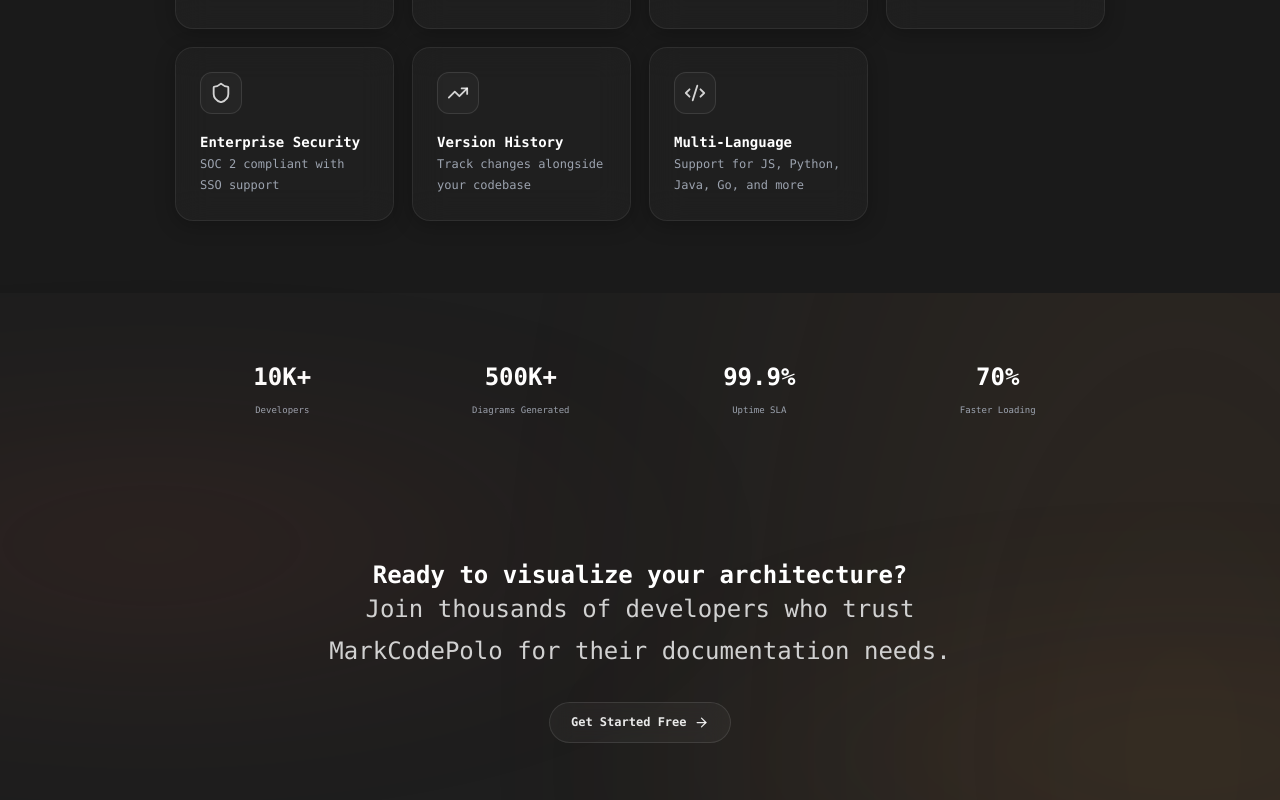
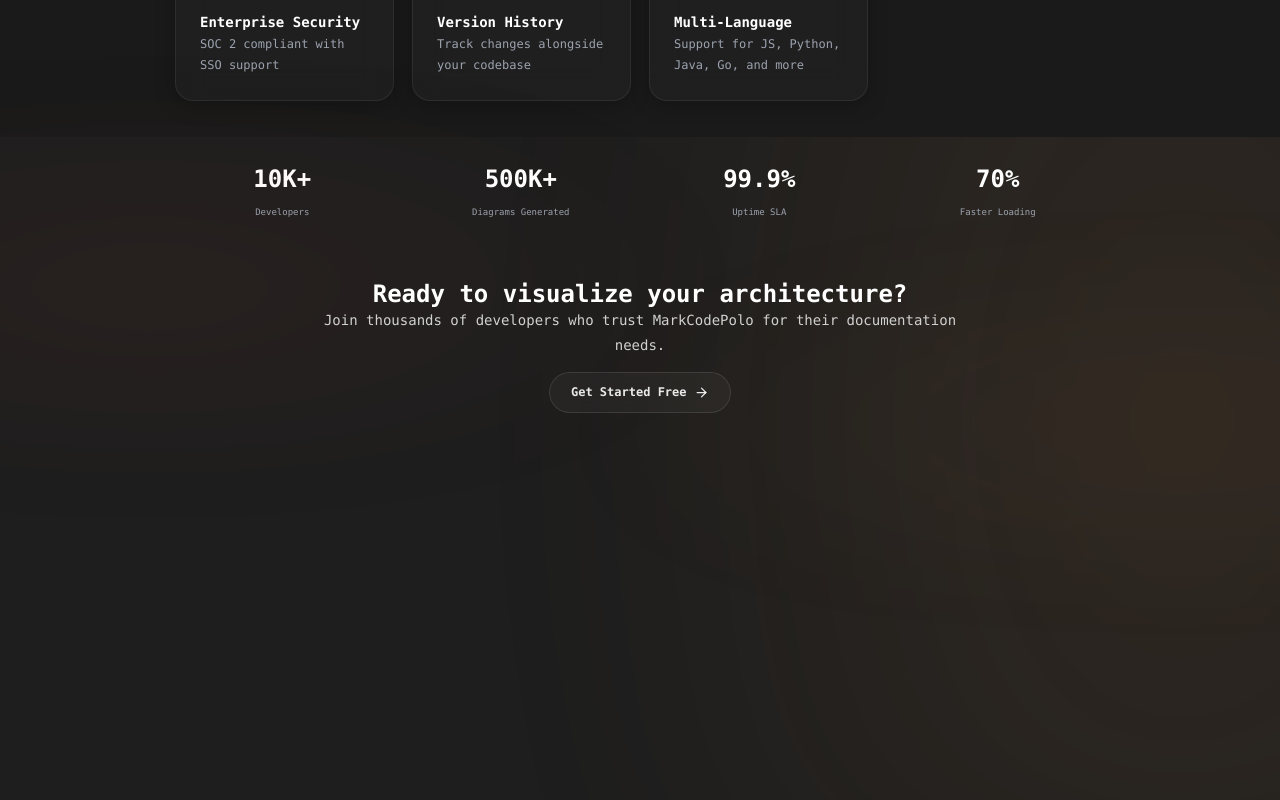
Before and after one commit to michelllinstar/LAHacks2026, a Next.js app in the folder frontend/: page / in a window 1280 px wide. Shown: the part 1420-2220 px from the top of the page. Built offline with nearby package versions, Linux system fonts and the light colour scheme.

Commit message:
Login page no-scroll + landing footer cleanup

```diff
--- a/frontend/src/app/components/auth/LoginPage.tsx
+++ b/frontend/src/app/components/auth/LoginPage.tsx
@@ -166,7 +166,7 @@
   };
 
   return (
-    <div className="min-h-screen bg-[#1e1e1e] flex aurora-bg">
+    <div className="h-screen overflow-hidden bg-[#1e1e1e] flex aurora-bg">
       {/* Left Side - Branding */}
       <div className="hidden lg:flex lg:w-1/2 bg-gradient-to-br from-[#2d2d2d] to-[#1a1a1a] p-12 flex-col items-center justify-center relative overflow-hidden anim-fade-up">
         {/* Background Pattern */}
@@ -386,6 +386,7 @@
                     onChange={(e) => setPassword(e.target.value)}
                     className="flex-1 min-w-0 bg-transparent text-base text-white placeholder-gray-500 focus:outline-none"
                     placeholder="••••••••"
+                    autoComplete={isSignup ? 'new-password' : 'current-password'}
                     required
                     minLength={isSignup ? 8 : undefined}
                   />
@@ -405,7 +406,9 @@
                       onChange={(e) => setConfirmPassword(e.target.value)}
                       className="flex-1 min-w-0 bg-transparent text-base text-white placeholder-gray-500 focus:outline-none"
                       placeholder="••••••••"
+                      autoComplete="new-password"
                       required
+                      minLength={8}
                     />
                   </div>
                 </div>
--- a/frontend/src/app/components/dashboard/ProjectsDashboard.tsx
+++ b/frontend/src/app/components/dashboard/ProjectsDashboard.tsx
@@ -197,15 +197,13 @@
 
   return (
     <div className="min-h-screen bg-[#1e1e1e]">
-      {/* Top Navigation */}
+      {/* Top Navigation — mirrors ProfilePage exactly */}
       <nav className="bg-[#2d2d2d] border-b border-gray-800">
         <div className="px-[100px] py-2">
           <div className="flex items-center justify-between">
-            <div className="flex items-center gap-4">
             <button
               onClick={() => router.push('/dashboard')}
-                className="flex items-center gap-4 group"
-                title="Back to dashboard"
+              className="flex items-center gap-4"
             >
               <AnimatedLogo size={40} />
               <div className="text-left">
@@ -213,7 +211,6 @@
                 <p className="text-[10px] text-gray-400 leading-tight">markcodepolo</p>
               </div>
             </button>
-            </div>
 
             <div className="flex items-center gap-3">
               <button
--- a/frontend/src/app/components/landing/LandingPage.tsx
+++ b/frontend/src/app/components/landing/LandingPage.tsx
@@ -49,7 +49,7 @@
         </nav>
 
         {/* Hero Content */}
-        <div className="relative z-10 max-w-7xl mx-auto px-5 pt-20 pb-32">
+        <div className="relative z-10 max-w-7xl mx-auto px-5 pt-12 pb-12">
           <div className="text-center max-w-4xl mx-auto">
             <div className="inline-flex items-center gap-5 px-5 py-2 bg-white/[0.03] border border-white/10 rounded-full mb-8 anim-fade-up anim-breathe">
               <Sparkles className="h-4 w-4 text-white/80" />
@@ -207,7 +207,7 @@
       </div>
 
       {/* Features Section */}
-      <div id="features" className="py-24 bg-[#1a1a1a]">
+      <div id="features" className="py-12 bg-[#1a1a1a]">
         <div className="max-w-7xl mx-auto px-5">
           <div className="text-center mb-16">
             <h3 className="text-4xl font-bold text-white mb-5">Everything you need</h3>
@@ -277,7 +277,7 @@
       </div>
 
       {/* Stats Section */}
-      <div className="py-24">
+      <div className="py-10">
         <div className="max-w-7xl mx-auto px-5">
           <div className="grid grid-cols-1 md:grid-cols-4 gap-8">
             {[
@@ -298,12 +298,12 @@
       </div>
 
       {/* CTA Section */}
-      <div className="pt-24 pb-10 aurora-bg">
+      <div className="pt-10 pb-8 aurora-bg">
         <div className="max-w-4xl mx-auto px-5 text-center">
-          <h3 className="text-4xl font-bold text-white mb-6">
+          <h3 className="text-3xl font-bold text-white mb-3">
             Ready to visualize your architecture?
           </h3>
-          <p className="text-2xl text-gray-300 mb-10">
+          <p className="text-lg text-gray-300 mb-5">
             Join thousands of developers who trust MarkCodePolo for their documentation needs.
           </p>
           <Link href="/login?mode=signup" className="group inline-block">
--- a/frontend/src/styles/globals.css
+++ b/frontend/src/styles/globals.css
@@ -444,10 +444,11 @@
 }
 
 .glass-input {
-  background: rgba(255,255,255,0.025);
-  backdrop-filter: blur(10px);
-  -webkit-backdrop-filter: blur(10px);
-  border: 1px solid rgba(255,255,255,0.18);
+  /* Match the bottom of the page's left-side gradient (`from-[#2d2d2d]
+     to-[#1a1a1a]`) so the input panels sit flush with the page color
+     underneath. Border keeps the near-white treatment used elsewhere. */
+  background: #1a1a1a;
+  border: 1px solid rgba(255, 255, 255, 0.45);
   transition: border-color 220ms ease, box-shadow 220ms ease, background 220ms ease;
 }
 
@@ -457,16 +458,16 @@
 .glass-input input:-webkit-autofill:hover,
 .glass-input input:-webkit-autofill:focus,
 .glass-input input:-webkit-autofill:active {
-  -webkit-box-shadow: 0 0 0 1000px #3a3a3a inset !important;
-  box-shadow: 0 0 0 1000px #3a3a3a inset !important;
-  -webkit-text-fill-color: #e5e5e5 !important;
-  caret-color: #e5e5e5 !important;
+  -webkit-box-shadow: 0 0 0 1000px #1a1a1a inset !important;
+  box-shadow: 0 0 0 1000px #1a1a1a inset !important;
+  -webkit-text-fill-color: #ffffff !important;
+  caret-color: #ffffff !important;
   border-radius: inherit;
   transition: background-color 9999s ease-out 0s;
 }
 .glass-input:focus-within {
-  background: rgba(255,255,255,0.05);
-  border-color: rgba(255,255,255,0.75);
+  background: #1a1a1a;
+  border-color: rgba(255, 255, 255, 0.85);
   box-shadow:
     0 0 0 3px rgba(255,255,255,0.20),
     0 0 24px rgba(255,255,255,0.20);
```
Lines whose indentation alone changed are shown as unchanged.
